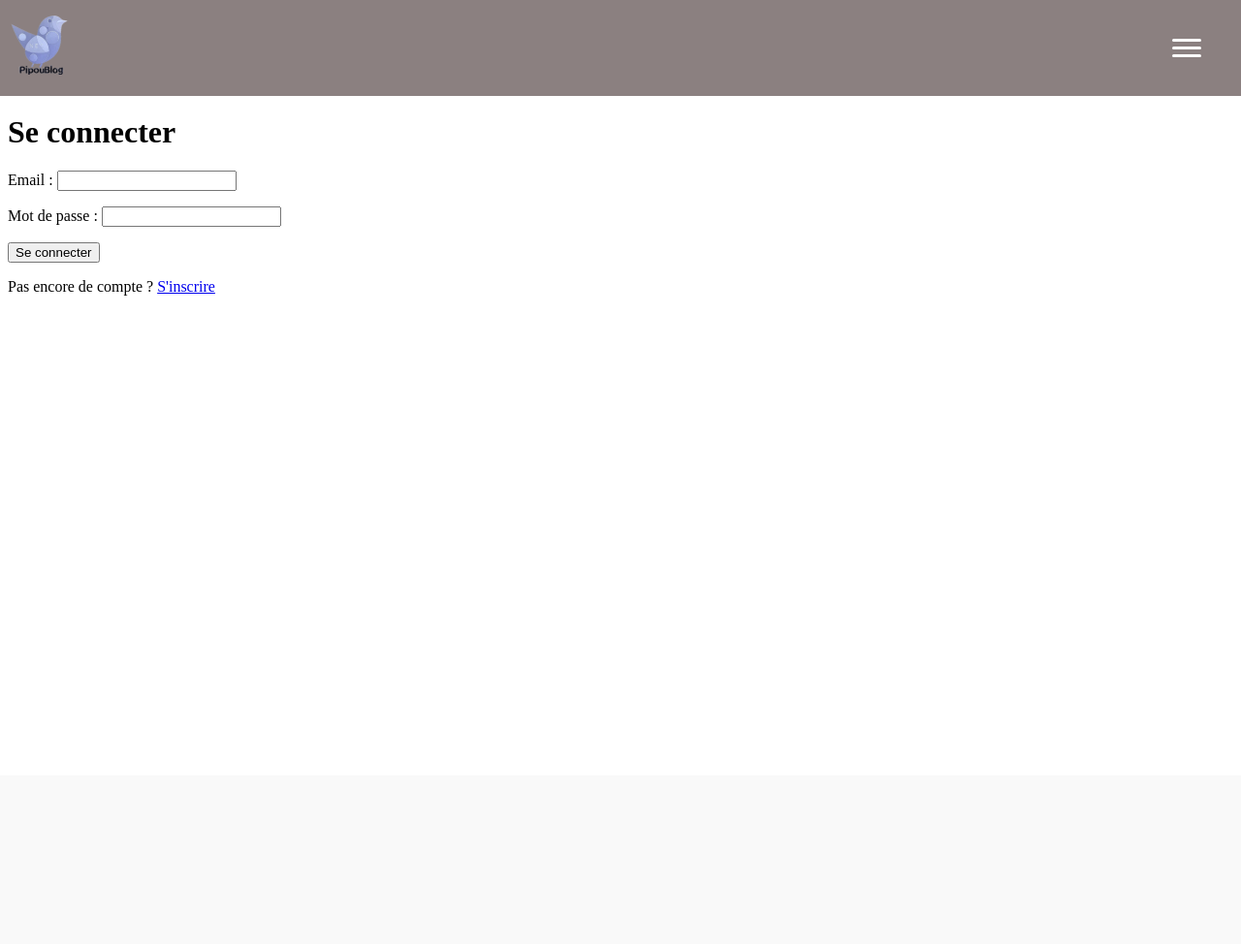
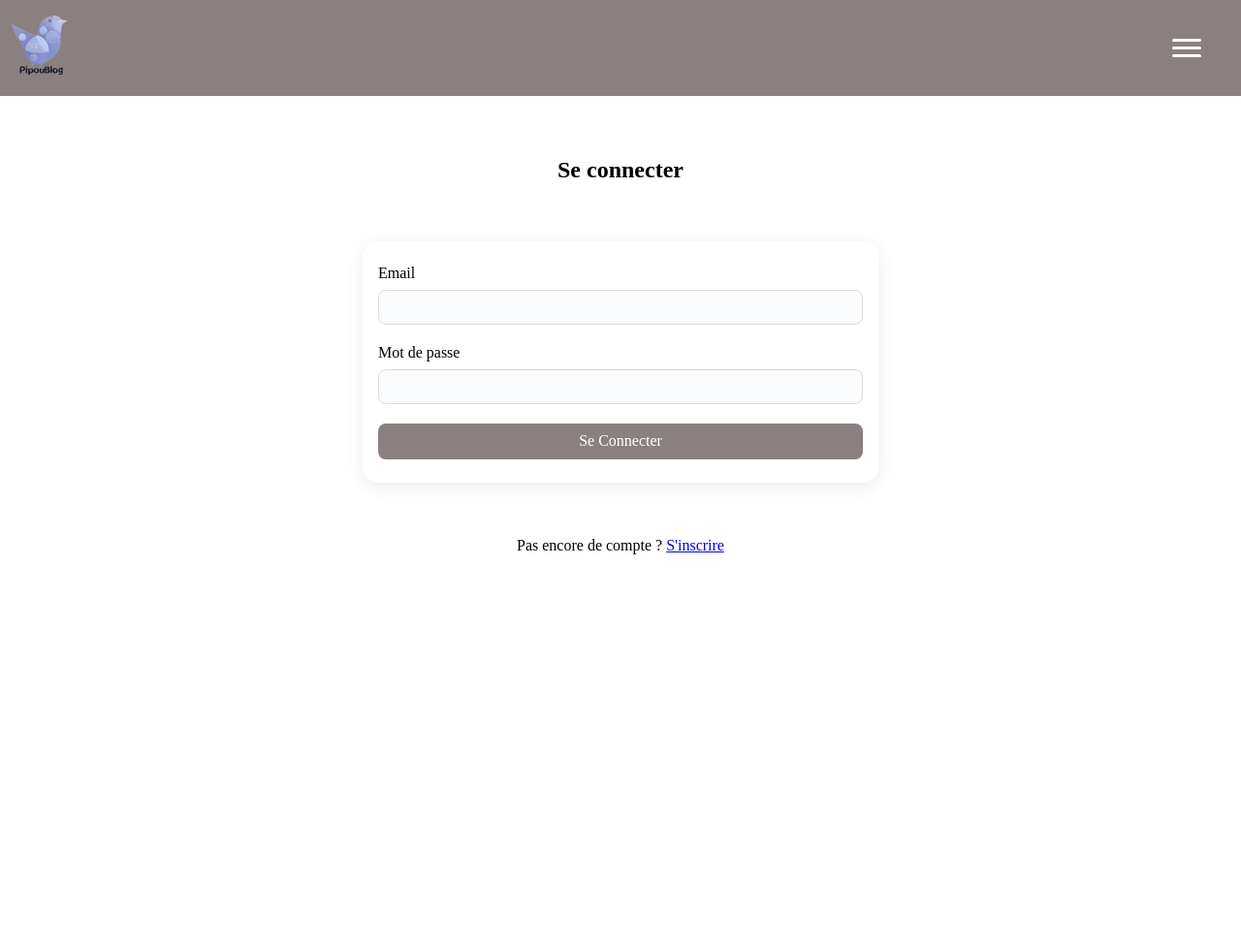
Before and after one commit to adatechschool/pipou-blog, a Django app: page /login/ in a window 1280 px wide. Shown: the whole page at 97% size. Before the commit the page ends 305 px from the top, so only its background shows below. Run offline with Django 5.2, Linux system fonts and the light colour scheme.

Commit message:
add : style to login form

```diff
--- a/pipou_blog/authentication/templates/authentication/login.html
+++ b/pipou_blog/authentication/templates/authentication/login.html
@@ -1,7 +1,7 @@
 {% extends 'base.html' %}
 
 {% block content %}
-    <h1>Se connecter</h1>
+    <!-- <h1>Se connecter</h1>
     <p>{{ message }}</p>
     <form method="post">
         {{ form.as_p }}
@@ -9,4 +9,29 @@
         <button type="submit" >Se connecter</button>
     </form>
     <p>Pas encore de compte ? <a href="{% url 'register' %}">S'inscrire</a></p>
+ -->
+    <section class="connexion-container">
+        <h1>Se connecter</h1>
+
+        <form method="POST" class="connexion-form">
+            {% csrf_token %}
+            <div class="connexion_input">
+                {{ form.email.label}} {{ form.email }}
+                {% if form.email.errors %}
+                <div class="error">{{ form.email.errors }}</div>
+                {% endif %}
+            </div>
+            <div class="connexion_input">
+                {{ form.password.label }} {{ form.password }}
+                {% if form.password.errors %}
+                <div class="error">{{ form.password.errors }}</div>
+                {% endif %}
+            </div>
+            <input type="submit" value="Se Connecter" class="submit_btn" />
+        </form>
+
+        <p>Pas encore de compte ? <a href="{% url 'register' %}">S'inscrire</a></p>
+    </section>
+
+
 {% endblock %}
--- a/pipou_blog/blog/templates/index.html
+++ b/pipou_blog/blog/templates/index.html
@@ -5,7 +5,7 @@
     <article class="post_container">
       <div class="post_header">
         <h2>{{ post.title }}</h2>
-        <p>Publier le {{ post.created_at|date:"j F Y" }}</p>
+        <p>Publié le {{ post.created_at|date:"j F Y" }}</p>
       </div>
       <p>{{ post.content|safe|truncatewords:50 }}</p>
       <p>{{ post.user }}</p>
--- /dev/null
+++ b/pipou_blog/static/css/components/authentication.css
@@ -0,0 +1,89 @@
+.connexion-container {
+  display: flex;
+  flex-direction: column;
+  align-items: center;
+  gap: 2.5rem;
+  padding: 1.5rem 1rem;
+  min-height: 100vh;
+}
+
+.connexion-form {
+  display: flex;
+  flex-direction: column;
+  justify-content: center;
+  gap: 1.25rem;
+  width: 100%;
+  max-width: 500px;
+  padding: 1.5rem 1rem;
+  background: #fff;
+  border-radius: 1rem;
+  box-shadow: 0 4px 16px 0 rgba(100, 100, 111, 0.12);
+}
+
+.connexion_input,
+.connexion_textarea {
+  display: flex;
+  flex-direction: column;
+  gap: 0.5rem;
+}
+
+.connexion_input label,
+.connexion_textarea label {
+  font-weight: 500;
+  font-size: 1rem;
+  color: #222;
+}
+
+.connexion_input input,
+.connexion_textarea textarea {
+  padding: 0.5rem 0.75rem;
+  border: 1px solid #ddd;
+  border-radius: 0.5rem;
+  font-size: 1rem;
+  font-family: sans-serif;
+  resize: vertical;
+  background: #fafbfc;
+  transition: border-color 0.2s;
+}
+
+.connexion_input input:focus,
+.connexion_textarea textarea:focus {
+  border-color: #8b8080;
+  outline: none;
+}
+
+.connexion-form .submit_btn {
+  display: flex;
+  justify-content: flex-start;
+}
+
+.connexion-form .submit_btn input,
+.connexion-form input[type="submit"] {
+  padding: 0.6rem 1.2rem;
+  background: #8b8080;
+  color: #fff;
+  border: none;
+  border-radius: 0.5rem;
+  font-size: 1rem;
+  font-family: inherit;
+  cursor: pointer;
+  transition: background 0.2s;
+}
+
+.connexion-form .submit_btn input:hover,
+.connexion-form input[type="submit"]:hover {
+  background: #686060;
+}
+
+
+
+
+
+@media (max-width: 600px) {
+  .connexion-form {
+    padding: 1rem 0.5rem;
+    border-radius: 0.5rem;
+    box-shadow: 0 2px 8px 0 rgba(100, 100, 111, 0.1);
+    width: 100%;
+  }
+}
--- a/pipou_blog/templates/base.html
+++ b/pipou_blog/templates/base.html
@@ -6,6 +6,7 @@
     <meta name="viewport" content="width=device-width, initial-scale=1.0" />
     <title>Pipou Blog 📝</title>
     <link rel="stylesheet" href="{% static 'css/components/header.css' %}" />
+    <link rel="stylesheet" href="{% static 'css/components/authentication.css' %}" />
     <link rel="stylesheet" href="{% static 'css/components/profile.css' %}" />
     <link rel="stylesheet" href="{% static 'css/post-list.css' %}" />
     <link rel="stylesheet" href="{% static 'css/components/post-form.css' %}" />
```
